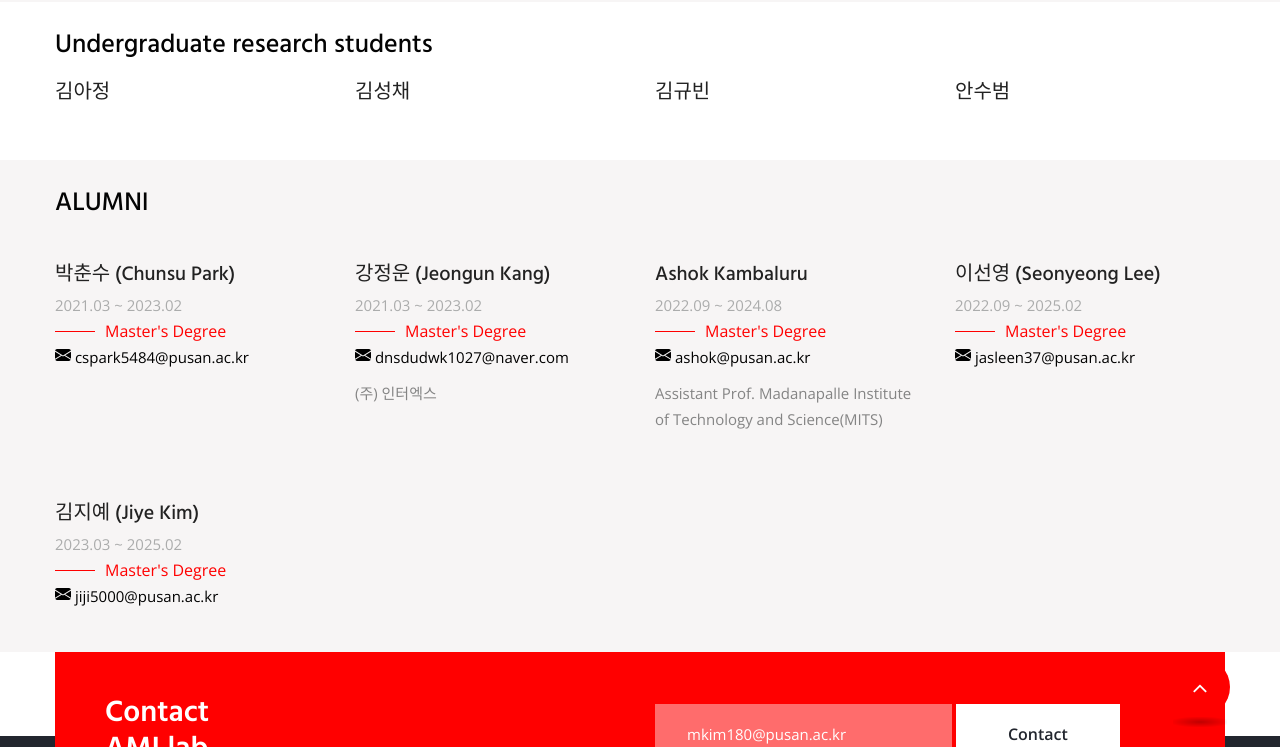
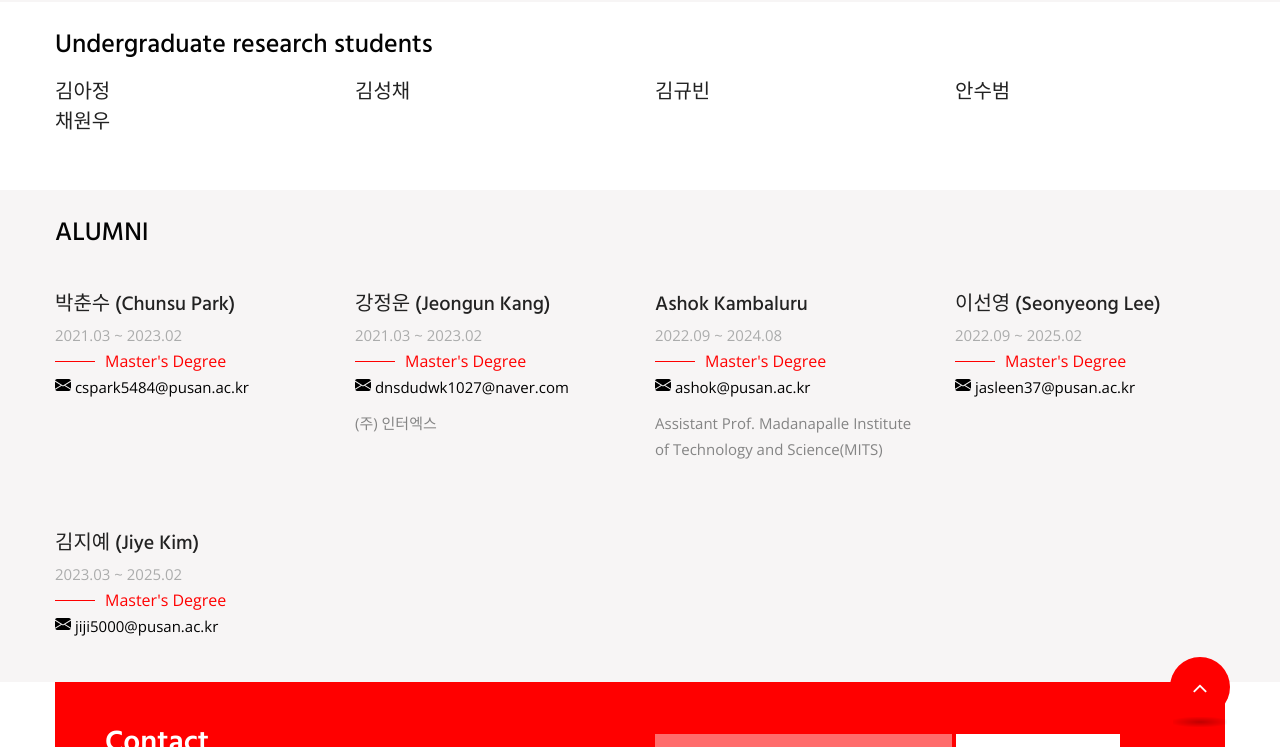
Before and after one commit to pnu-amilab/pnu-amilab.github.io, a Jekyll site: the page built from team.html, in a window 1280 px wide and 900 px high, scrolled down 2746 px, cut to the strip 153-900 px from the top of the window. Built offline with Jekyll 4.4.1, drawn with Linux system fonts in a browser that asks for light colours; some web fonts are replaced.

Commit message:
250318 학부연구생 추가
250318 학부연구생 추가

```diff
--- a/team.html
+++ b/team.html
@@ -399,7 +399,13 @@ title: Team
                             <h4><a href="#">안수범</a></h4>
                         </div>
                     </div>
+                    <div class="col-lg-3 col-md-6 col-sm-12 team-column">
+                        <div class="lower-content">
+                            <h4><a href="#">채원우</a></h4>
+                        </div>
+                    </div>
                 </div>
+
             </div>
             <br>
             <br>
```
